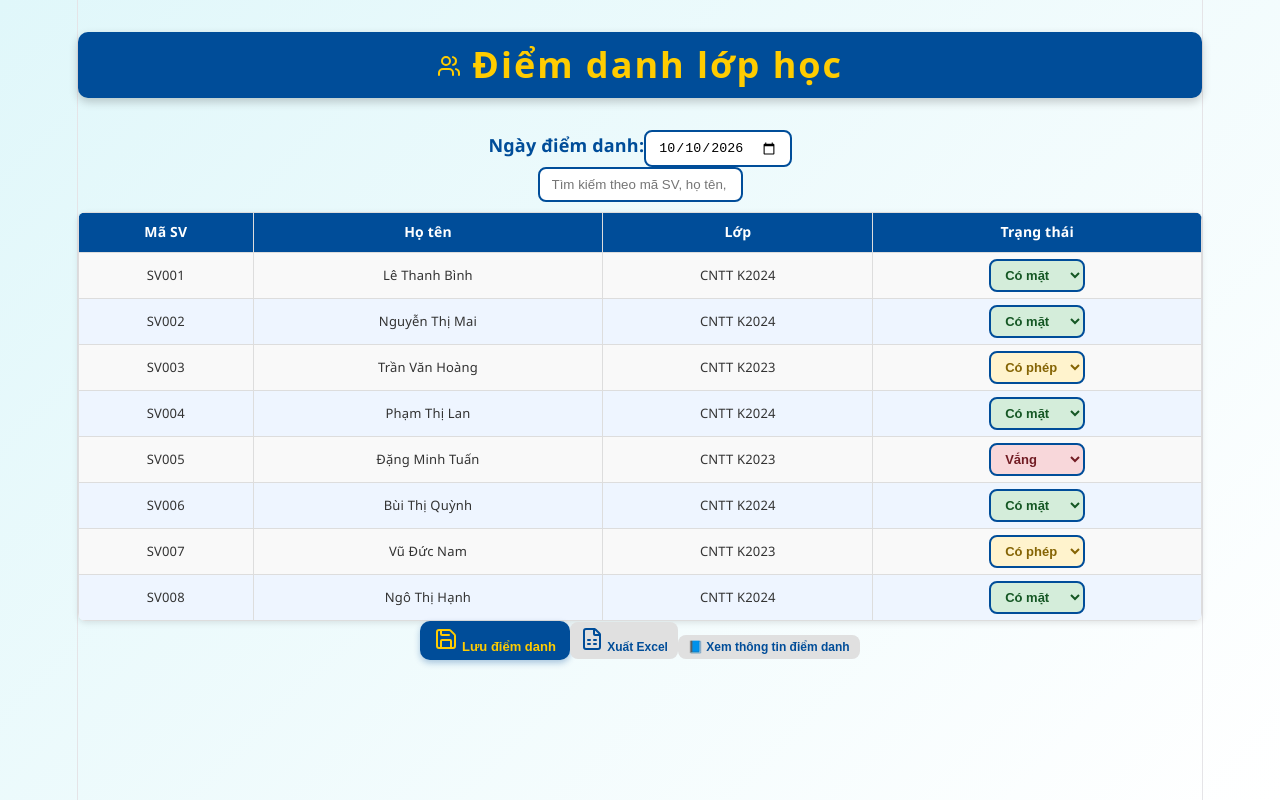
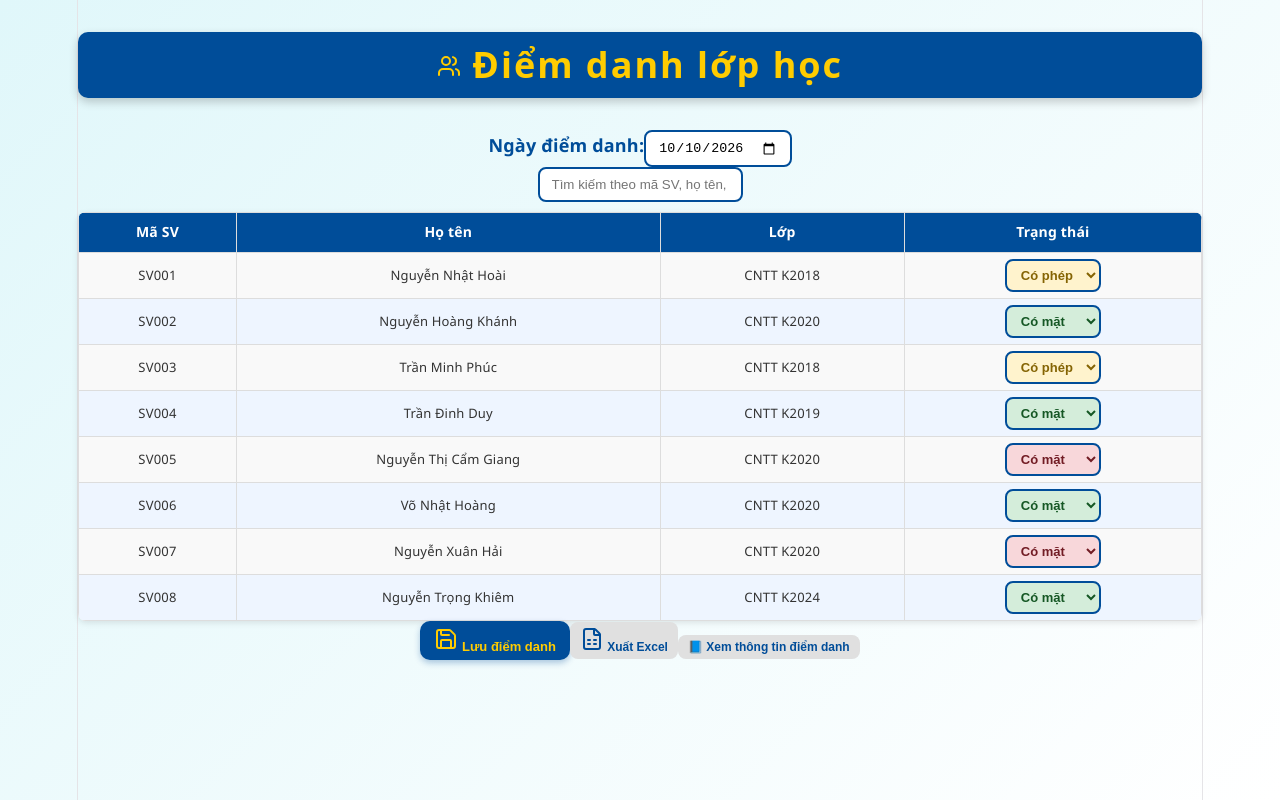
Before and after one commit to camgiang15082006-art/DU-AN, a React (Vite) app: page / in a window 1280 px wide. Built offline with nearby package versions, Linux system fonts and the light colour scheme.

Commit message:
Cap nhat danh sach sinh vien

```diff
--- a/src/pages/AttendancePage.jsx
+++ b/src/pages/AttendancePage.jsx
@@ -6,14 +6,14 @@ import './AttendancePage.css';
 
 // DỮ LIỆU MẪU (MOCK DATA)
 const MOCK_DANH_SACH_SV = [
-    { ID: 1, MA_SINHVIEN: 'SV001', HOTEN: 'Lê Thanh Bình', LOP: 'CNTT K2024', TRANG_THAI: 'CO_MAT' },
-    { ID: 2, MA_SINHVIEN: 'SV002', HOTEN: 'Nguyễn Thị Mai', LOP: 'CNTT K2024', TRANG_THAI: 'CO_MAT' },
-    { ID: 3, MA_SINHVIEN: 'SV003', HOTEN: 'Trần Văn Hoàng', LOP: 'CNTT K2023', TRANG_THAI: 'CO_PHEP' },
-    { ID: 4, MA_SINHVIEN: 'SV004', HOTEN: 'Phạm Thị Lan', LOP: 'CNTT K2024', TRANG_THAI: 'CO_MAT' },
-    { ID: 5, MA_SINHVIEN: 'SV005', HOTEN: 'Đặng Minh Tuấn', LOP: 'CNTT K2023', TRANG_THAI: 'VANG' },
-    { ID: 6, MA_SINHVIEN: 'SV006', HOTEN: 'Bùi Thị Quỳnh', LOP: 'CNTT K2024', TRANG_THAI: 'CO_MAT' },
-    { ID: 7, MA_SINHVIEN: 'SV007', HOTEN: 'Vũ Đức Nam', LOP: 'CNTT K2023', TRANG_THAI: 'CO_PHEP' },
-    { ID: 8, MA_SINHVIEN: 'SV008', HOTEN: 'Ngô Thị Hạnh', LOP: 'CNTT K2024', TRANG_THAI: 'CO_MAT' }
+    { ID: 1, MA_SINHVIEN: 'SV001', HOTEN: 'Nguyễn Nhật Hoài', LOP: 'CNTT K2018', TRANG_THAI: 'CO_PHEP' },
+    { ID: 2, MA_SINHVIEN: 'SV002', HOTEN: 'Nguyễn Hoàng Khánh', LOP: 'CNTT K2020', TRANG_THAI: 'CO_MAT' },
+    { ID: 3, MA_SINHVIEN: 'SV003', HOTEN: 'Trần Minh Phúc', LOP: 'CNTT K2018', TRANG_THAI: 'CO_PHEP' },
+    { ID: 4, MA_SINHVIEN: 'SV004', HOTEN: 'Trần Đinh Duy', LOP: 'CNTT K2019', TRANG_THAI: 'CO_MAT' },
+    { ID: 5, MA_SINHVIEN: 'SV005', HOTEN: 'Nguyễn Thị Cẩm Giang', LOP: 'CNTT K2020', TRANG_THAI: 'CO MAT' },
+    { ID: 6, MA_SINHVIEN: 'SV006', HOTEN: 'Võ Nhật Hoàng', LOP: 'CNTT K2020', TRANG_THAI: 'CO_MAT' },
+    { ID: 7, MA_SINHVIEN: 'SV007', HOTEN: 'Nguyễn Xuân Hải', LOP: 'CNTT K2020', TRANG_THAI: 'KHONG_PHEP' },
+    { ID: 8, MA_SINHVIEN: 'SV008', HOTEN: 'Nguyễn Trọng Khiêm', LOP: 'CNTT K2024', TRANG_THAI: 'CO_MAT' }
 ];
 
 export default function AttendancePage() {
```
